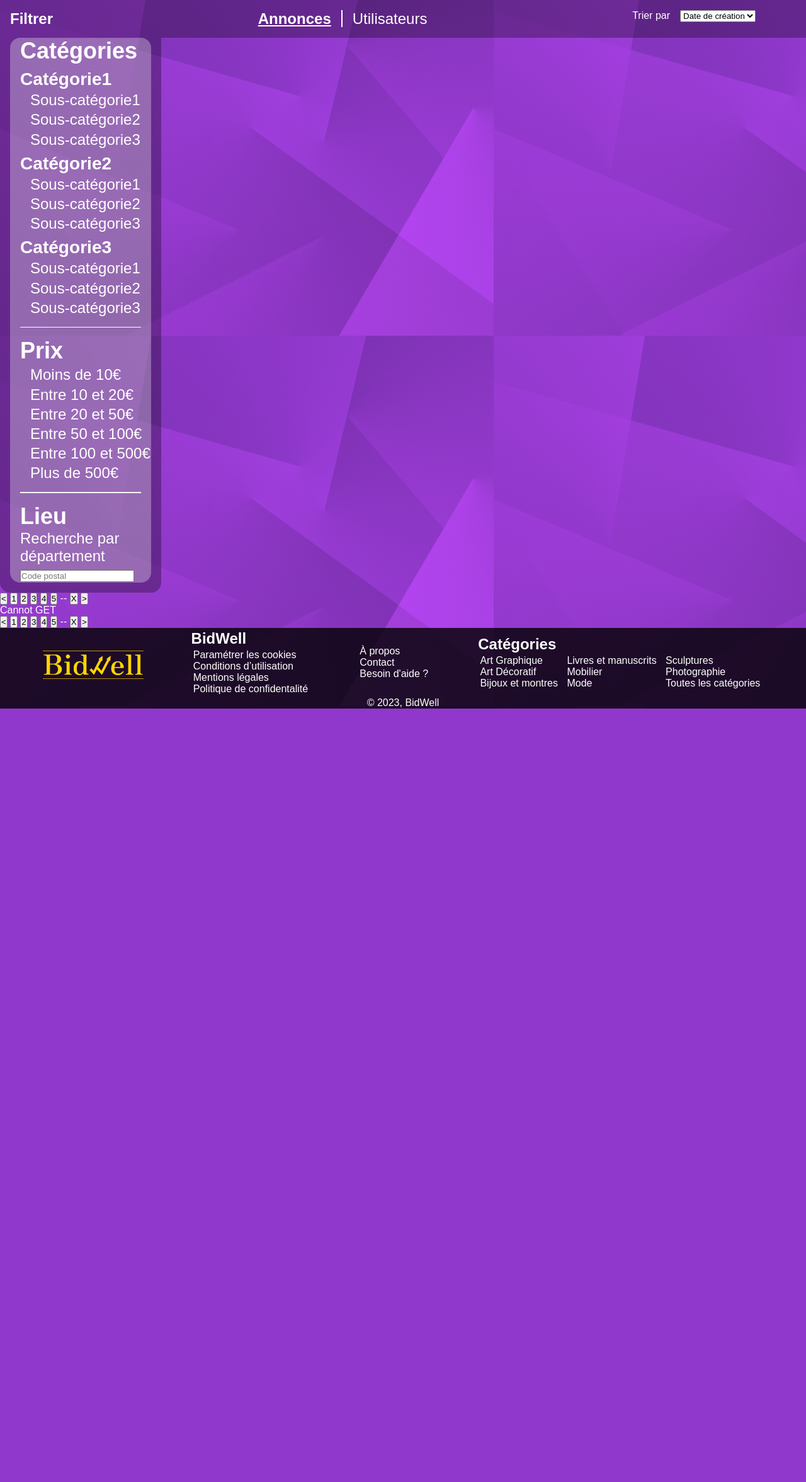
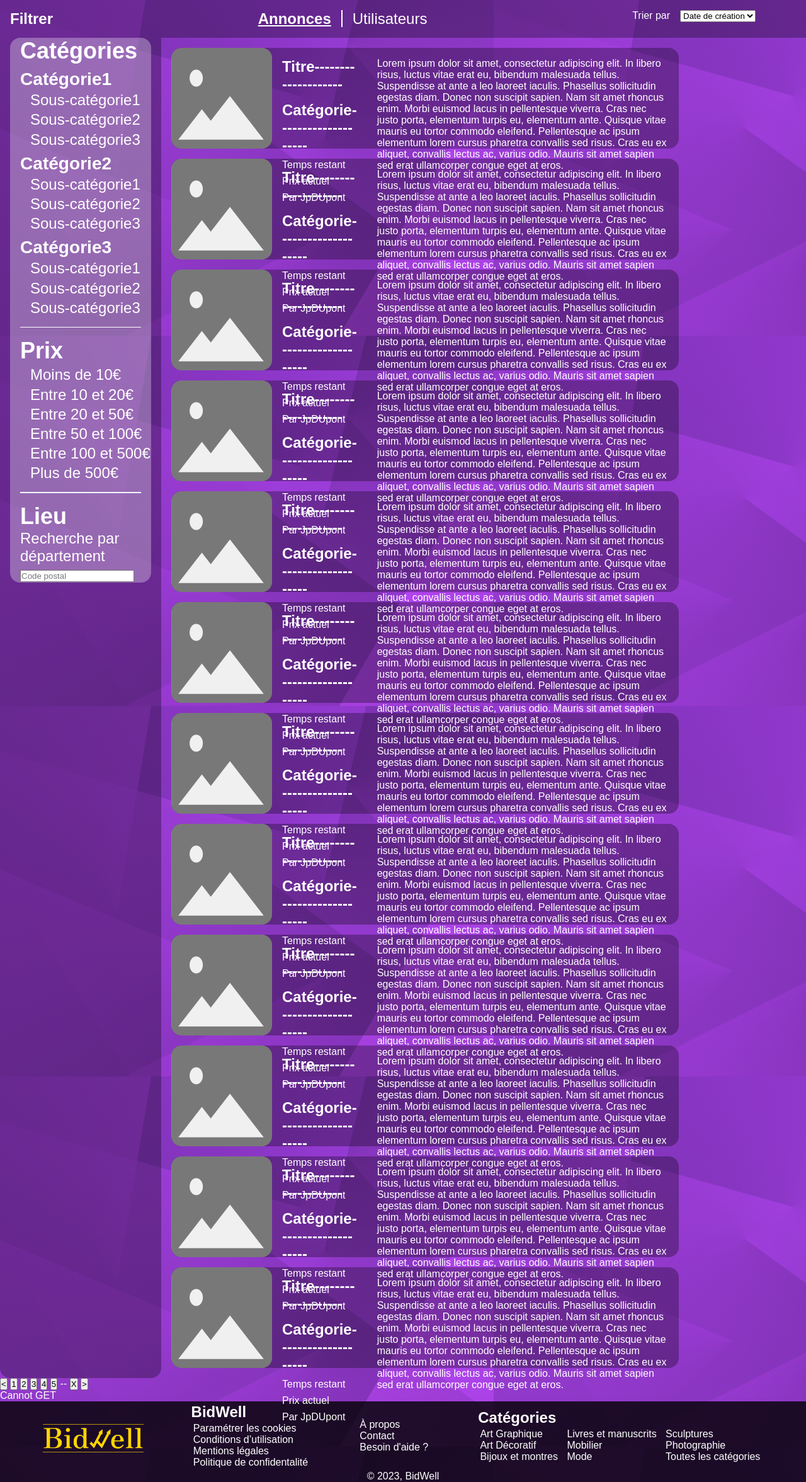
Before and after one commit to c-leri/Bidwell, a PHP site: page /view/recherche.view.php in a window 1280 px wide. Shown: the part 55-2408 px from the top of the page at 63% size. Before the commit the page ends 1180 px from the top, so only its background shows below. Run offline with PHP 8.4, Linux system fonts and the light colour scheme.

Commit message:
css page recherche

```diff
--- a/prototype/view/design/styleRecherche.css
+++ b/prototype/view/design/styleRecherche.css
@@ -30,7 +30,9 @@
 }
 
 /* Change color of dropdown links on hover */
-  .dropdown-content a:hover {background-color: #ddd;}
+.dropdown-content a:hover {
+  background-color: #ddd;
+}
 
 /* Show the dropdown menu on hover */
 .dropdown:hover .dropdown-content {
@@ -39,10 +41,13 @@
 }
 
 /* Change the background color of the dropdown button when the dropdown content is shown */
-  .dropdown:hover .dropbtn {background-color: #3e8e41;}
+.dropdown:hover .dropbtn {
+  background-color: #3e8e41;
+}
 
 
-  #Enchere:checked+label, #Utilisateur:checked+label {
+#Enchere:checked+label,
+#Utilisateur:checked+label {
   font-weight: bold;
   text-decoration: underline;
 }
@@ -60,12 +65,13 @@ main.recherche .top {
   background-color: var(--couleur-noir30);
 }
 
-main.recherche .choix, main.recherche .dropdown{
+main.recherche .choix,
+main.recherche .dropdown {
   display: flex;
   flex-direction: row;
 }
 
-main.recherche .choix > div:nth-child(1) > label{
+main.recherche .choix>div:nth-child(1)>label {
   border-right: 0.15rem solid var(--couleur-blanc);
 }
 
@@ -118,3 +124,47 @@ hr {
   background-color: var(--couleur-blanc);
   border: none;
 }
+
+main.recherche .annonces {
+  width: 70%;
+}
+
+main.recherche .center {
+  display: flex;
+  flex-direction: row;
+}
+
+main.recherche .center article {
+  width: 90%;
+  height: 20vh;
+  display: flex;
+  flex-direction: row;
+  flex-wrap: nowrap;
+  margin: 1rem;
+  border-radius: 1rem;
+  background: var(--couleur-noir30);
+  padding-bottom: 0.5rem;
+}
+
+main.recherche .center article h1 {
+  margin-bottom: 0.8rem;
+}
+
+main.recherche .center article ul {
+  list-style-type: none;
+}
+
+main.recherche .center article li {
+  margin-top: 0.5rem;
+}
+
+main.recherche .center article img {
+  width: 20vh;
+  height: 20vh;
+  border-radius: 1rem;
+  display: block;
+}
+
+main.recherche .center article .left, main.recherche .center article p{
+  margin: 1rem;
+}
--- a/prototype/view/recherche.view.php
+++ b/prototype/view/recherche.view.php
@@ -5,10 +5,8 @@
     <html lang="fr">
     <meta charset="utf-8">
     <meta name="description" content="Site de vente aux enchères de particulier à particulier">
-    <meta name="keywords"
-        content="Bidwell, Bidwell.fr, Vente aux enchères, Vente aux enchères en ligne, Art, Bijouterie, Joaillerie, Mobilier, Mode, Bijoux, Sculptures, Monnaies, Pierres, Objets de collection">
-    <meta name="author"
-        content="Paul Sode, Gatien Caillet, Célestin Bouchet, Antoine Vuillet, Clément Mazet, Hippolyte Chauvin">
+    <meta name="keywords" content="Bidwell, Bidwell.fr, Vente aux enchères, Vente aux enchères en ligne, Art, Bijouterie, Joaillerie, Mobilier, Mode, Bijoux, Sculptures, Monnaies, Pierres, Objets de collection">
+    <meta name="author" content="Paul Sode, Gatien Caillet, Célestin Bouchet, Antoine Vuillet, Clément Mazet, Hippolyte Chauvin">
     <title>Consultation d'un article</title>
     <link rel="stylesheet" href="../view/design/styleGeneral.css">
     <link rel="stylesheet" href="../view/design/styleMenu.css">
@@ -52,12 +50,34 @@
                 </form>
             </div>
         </div>
+        <div class="center">
+            <aside>
+                <?php include(__DIR__ . '/recherche-aside.viewpart.php') ?>
 
-        <aside>
-            <?php include(__DIR__ . '/recherche-aside.viewpart.php') ?>
+            </aside>
+            <div class="annonces">
+                <?php for ($i = 0; $i < 12; $i++) {
+                ?>
 
-        </aside>
+                    <article>
+                        <a href="consultation.ctrl.php">
+                            <img src="../view/design/img/default_image.png" alt="">
+                        </a>
+                        <div class="left">
+                            <h1>Titre--------------------</h1>
+                            <h2>Catégorie--------------------</h2>
+                            <ul>
+                                <li> Temps restant</li>
+                                <li> Prix actuel</li>
+                                <li> Par JpDUpont</li>
+                            </ul>
+                        </div>
+                        <p class="description">Lorem ipsum dolor sit amet, consectetur adipiscing elit. In libero risus, luctus vitae erat eu, bibendum malesuada tellus. Suspendisse at ante a leo laoreet iaculis. Phasellus sollicitudin egestas diam. Donec non suscipit sapien. Nam sit amet rhoncus enim. Morbi euismod lacus in pellentesque viverra. Cras nec justo porta, elementum turpis eu, elementum ante. Quisque vitae mauris eu tortor commodo eleifend. Pellentesque ac ipsum elementum lorem cursus pharetra convallis sed risus. Cras eu ex aliquet, convallis lectus ac, varius odio. Mauris sit amet sapien sed erat ullamcorper congue eget at eros.</p>
+                    </article>
 
+                <?php } ?>
+            </div>
+        </div>
         <div class="liste">
             <div class="numPage">
                 <button id="back">
@@ -74,20 +94,7 @@
 
             <div class="annonces" id="annonces"> <!-- Ne pas retirer l'ID sinon JS cassé-->
 
-            </div>
-
-            <div class="numPage">
-                <button id="back">
-                    < </button>
-                        <button id="first">1</button>
-                        <button id="second">2</button>
-                        <button id="third">3</button>
-                        <button id="fourth">4</button>
-                        <button id="fifth">5</button>
-                        --
-                        <button id="max">X</button>
-                        <button id="next">></button>
-            </div>
+                </div>
 
         </div>
 
```
Lines whose indentation alone changed are shown as unchanged.
